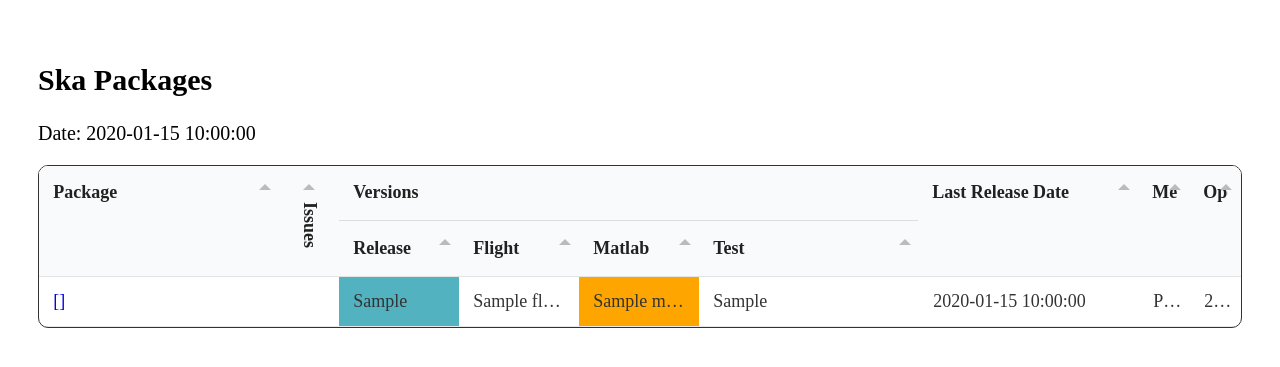
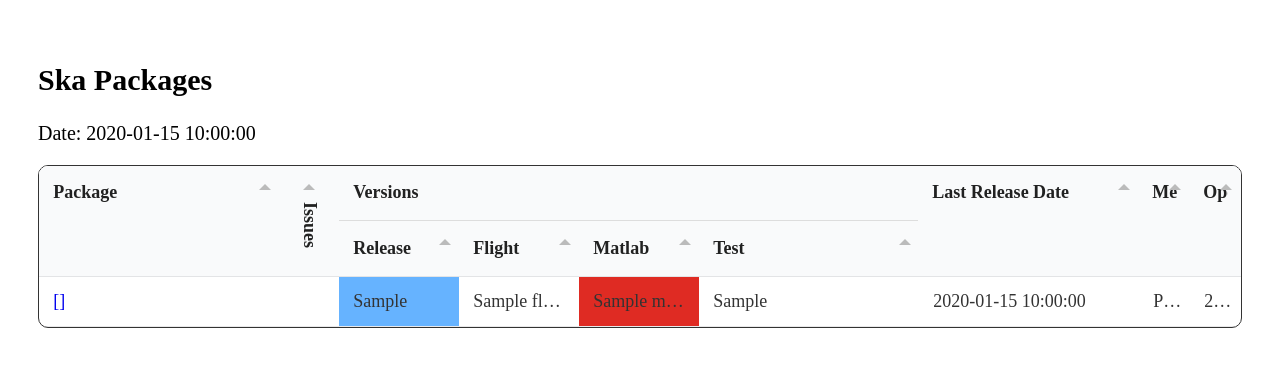
Before and after one commit to sot/skare3_tools, a Flask app: template skare3_tools/dashboard/templates/dashboard.html in a window 1280 px wide. Shown: the top 367 px of the page. Run offline with Flask 2, Linux system fonts and the light colour scheme; the template is opened without the code that fills it: most values are stand-ins (such as "Sample title", 1, 10 or a date in 2020); parts of the project's set-up code (start-up, migrations or seed data) failed here and were passed over.

Commit message:
dashboard style fixes: added semantic color names, fixed cursor so it is not always a pointer, moved these things into separate css and js files so they can be reused.

```diff
--- /dev/null
+++ b/skare3_tools/dashboard/static/skare3_table.css
@@ -0,0 +1,51 @@
+body { padding: 30px; font-size: 20px }
+
+#ska_packages_table {
+  font-size: large;
+  border: 1px solid #333;
+  border-radius: 10px;
+}
+
+.tabulator-cell {
+  cursor: default;
+}
+
+.tabulator .tabulator-row.tabulator-selectable .error-color {
+  background-color: rgb(223, 43, 35);
+}
+
+.tabulator .tabulator-row.tabulator-selectable:hover .error-color {
+  background-color: rgb(168, 43, 35);
+}
+
+.tabulator .tabulator-row.tabulator-selectable .warning-color {
+  background-color: rgb(255, 173, 51);
+}
+
+.tabulator .tabulator-row.tabulator-selectable:hover .warning-color {
+  background-color: rgb(255, 153, 0);
+}
+
+.tabulator .tabulator-row.tabulator-selectable .ok-color {
+  background-color: rgb(152, 230, 152);
+}
+
+.tabulator .tabulator-row.tabulator-selectable:hover .ok-color {
+  background-color: rgb(111, 220, 111);
+}
+
+.tabulator .tabulator-row.tabulator-selectable .highlight-color {
+  background-color: rgb(102, 179, 255);
+}
+
+.tabulator .tabulator-row.tabulator-selectable:hover .highlight-color {
+  background-color: rgb(51, 153, 255);
+}
+
+.skare3-selectable {
+  cursor: pointer;
+}
+
+.skare3-not-selectable {
+  cursor: default;
+}
--- /dev/null
+++ b/skare3_tools/dashboard/static/skare3_table.js
@@ -0,0 +1,9 @@
+function set_color_class(e, color) {
+  var classes = ['ok-color', 'error-color', 'warning-color', 'highlight-color'];
+  for (c in classes) {
+    if ( e.classList.contains(c) ) {
+      e.classList.remove(c);
+    }
+  }
+  e.classList.add(color);
+}
--- a/skare3_tools/dashboard/templates/dashboard.html
+++ b/skare3_tools/dashboard/templates/dashboard.html
@@ -3,7 +3,9 @@
   <head>
     <title>Ska Packages</title>
     <link href="{{ config.static_dir }}/tabulator/dist/css/semantic-ui/tabulator_semantic-ui.min.css" rel="stylesheet">
+    <link href="{{ config.static_dir }}/skare3_table.css" rel="stylesheet">
     <script type="text/javascript" src="{{ config.static_dir }}/tabulator/dist/js/tabulator.min.js"></script>
+    <script type="text/javascript" src="{{ config.static_dir }}/skare3_table.js"></script>
 
     <style type="text/css">
         body { padding: 30px; font-size: 20px }
@@ -41,7 +43,7 @@
         var color = formatterParams['color']
         var ref = formatterParams['ref']
         if (data[ref] != "" && data["flight"] != value) {
-          cell.getElement().style.backgroundColor = color;
+          set_color_class(cell.getElement(), color);
         }
         return value;
       }
@@ -52,7 +54,7 @@
         colors = formatterParams['values'];
         for(var key in colors) {
           if (key == data) {
-            cell.getElement().style.backgroundColor = colors[key];
+            set_color_class(cell.getElement(), colors[key]);
           }
         }
         var cell_value = cell.getValue();
@@ -160,10 +162,11 @@
                 // formatter: github_link_formatter,
                 // formatterParams: {pre: 'releases/tag', append_value: true},
                 formatter: col_formatter,
-                formatterParams: {ref: "flight", color: "#52B2BF"},
+                formatterParams: {ref: "flight", color: "highlight-color"},
                 cellClick:function(e, cell){
                   window.open(cell.getData()['url_release']);
                 },
+                cssClass: "skare3-selectable",
               },
               {
                 field: "flight",
@@ -177,7 +180,7 @@
                 width: 120,
                 tooltip: "Current version in ska3-matlab",
                 formatter: col_formatter,
-                formatterParams: {ref: "flight", color: "#FFA500"}
+                formatterParams: {ref: "flight", color: "error-color"},
               },
               {
                 field: "master_version",
@@ -196,10 +199,11 @@
                 cellClick:function(e, column){
                     window.location.href = "tests";
                   },
+                cssClass: "skare3-selectable",
                 formatterParams: {
                   col: "test_status",
-                  values: {PASS: "#7DCEA0", SKIP: "#FFA500", FAIL: "#CB4335"}
-                }
+                  values: {PASS: "ok-color", SKIP: "warning-color", FAIL: "error-color"}
+                },
               },
               ]
           },
@@ -212,7 +216,7 @@
             formatter: val_formatter,
             formatterParams: {
               col: "test_status",
-              values: {PASS: "#7DCEA0", SKIP: "#FFA500", FAIL: "#CB4335"}
+              values: {PASS: "ok-color", SKIP: "warning-color", FAIL: "error-color"}
             }
           },
           //{
@@ -222,7 +226,7 @@
           //  tooltip: "Conda Build Status",
           //  formatter: color_formatter,
           //  formatterParams: {
-          //    colors: {success: "#7DCEA0", failure: "#CB4335"}
+          //    colors: {success: "ok-color", failure: "error-color"}
           //  }
           //},
           {
```
Also changed, not shown: skare3_tools/dashboard/templates/test-results.html (+8 -8 lines).
